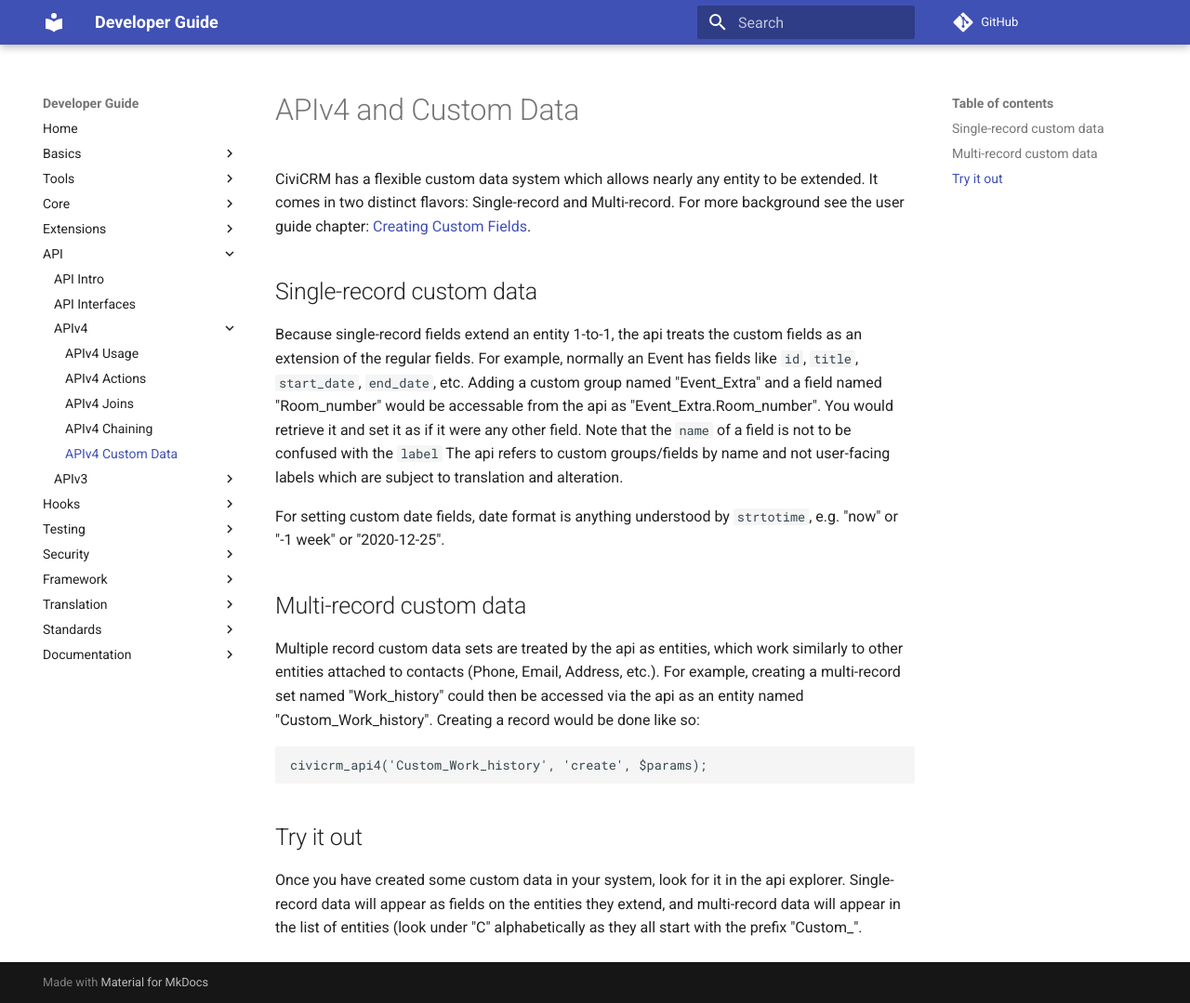
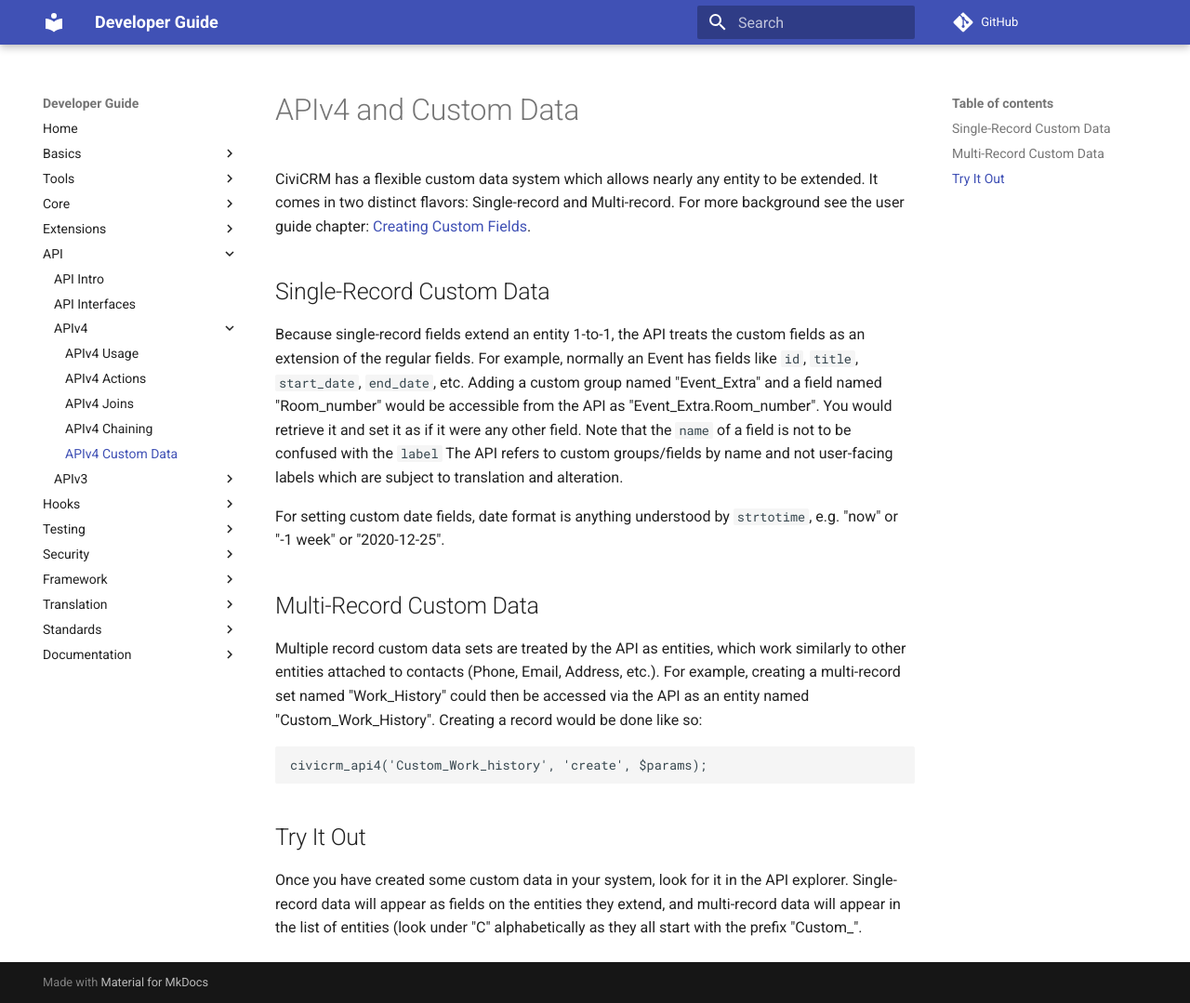
Before and after one commit to civicrm/civicrm-dev-docs, an MkDocs documentation site: the page built from docs/api/v4/custom-data.md, in a window 1280 px wide and 1079 px high. Shown: the whole window at 93% size. Built offline with MkDocs 1.6.1 and Material for MkDocs 9.7.7, drawn with Linux system fonts in a browser that asks for light colours; comment, search, counter and statistics services are not loaded; old or Windows-style settings are respelled for this version of MkDocs.

Commit message:
Incorporate suggestions from @MikeyMJCO
Co-Authored-By: Mikey O'Toole <mikey@mjco.uk>

````diff
--- a/docs/api/v4/custom-data.md
+++ b/docs/api/v4/custom-data.md
@@ -2,20 +2,20 @@
 
 CiviCRM has a flexible custom data system which allows nearly any entity to be extended. It comes in two distinct flavors: Single-record and Multi-record. For more background see the user guide chapter: [Creating Custom Fields](https://docs.civicrm.org/user/en/latest/organising-your-data/creating-custom-fields/).
 
-## Single-record custom data
+## Single-Record Custom Data
 
-Because single-record fields extend an entity 1-to-1, the api treats the custom fields as an extension of the regular fields. For example, normally an Event has fields like `id`, `title`, `start_date`, `end_date`, etc. Adding a custom group named "Event_Extra" and a field named "Room_number" would be accessable from the api as "Event_Extra.Room_number". You would retrieve it and set it as if it were any other field. Note that the `name` of a field is not to be confused with the `label` The api refers to custom groups/fields by name and not user-facing labels which are subject to translation and alteration.
+Because single-record fields extend an entity 1-to-1, the API treats the custom fields as an extension of the regular fields. For example, normally an Event has fields like `id`, `title`, `start_date`, `end_date`, etc. Adding a custom group named "Event_Extra" and a field named "Room_number" would be accessible from the API as "Event_Extra.Room_number". You would retrieve it and set it as if it were any other field. Note that the `name` of a field is not to be confused with the `label` The API refers to custom groups/fields by name and not user-facing labels which are subject to translation and alteration.
 
 For setting custom date fields, date format is anything understood by `strtotime`, e.g. "now" or "-1 week" or "2020-12-25".
 
-## Multi-record custom data
+## Multi-Record Custom Data
 
-Multiple record custom data sets are treated by the api as entities, which work similarly to other entities attached to contacts (Phone, Email, Address, etc.). For example, creating a multi-record set named "Work_history" could then be accessed via the api as an entity named "Custom_Work_history". Creating a record would be done like so:
+Multiple record custom data sets are treated by the API as entities, which work similarly to other entities attached to contacts (Phone, Email, Address, etc.). For example, creating a multi-record set named "Work_History" could then be accessed via the API as an entity named "Custom_Work_History". Creating a record would be done like so:
 
 ```php
 civicrm_api4('Custom_Work_history', 'create', $params);
 ```
 
-## Try it out
+## Try It Out
 
-Once you have created some custom data in your system, look for it in the api explorer. Single-record data will appear as fields on the entities they extend, and multi-record data will appear in the list of entities (look under "C" alphabetically as they all start with the prefix "Custom_".
+Once you have created some custom data in your system, look for it in the API explorer. Single-record data will appear as fields on the entities they extend, and multi-record data will appear in the list of entities (look under "C" alphabetically as they all start with the prefix "Custom_".
````
